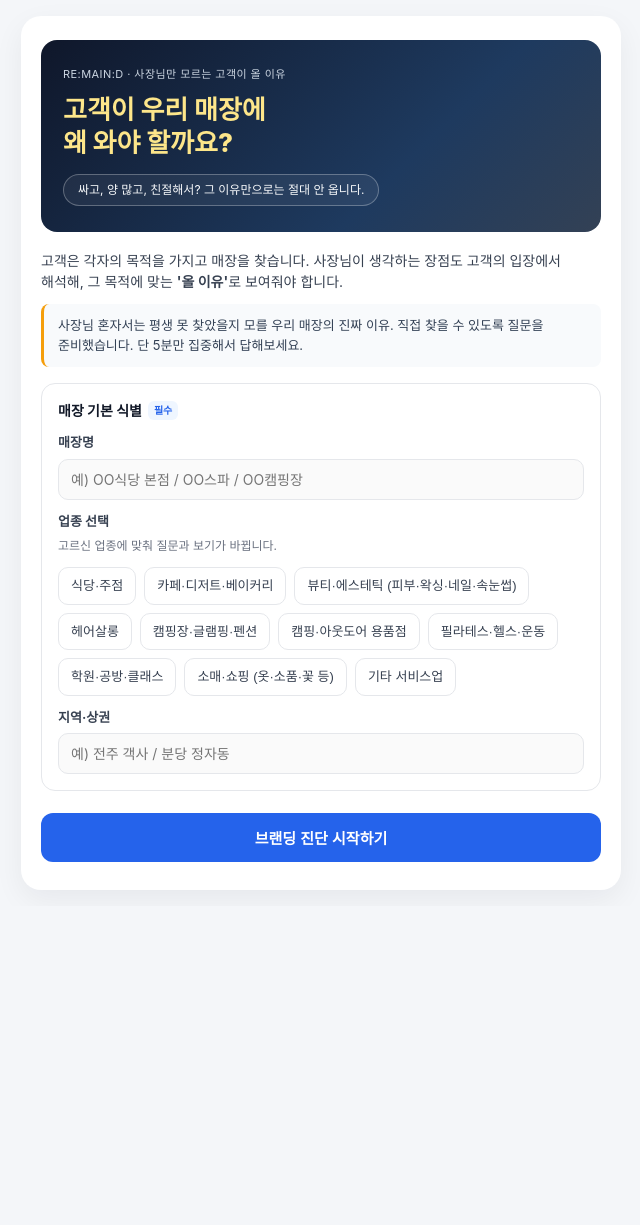
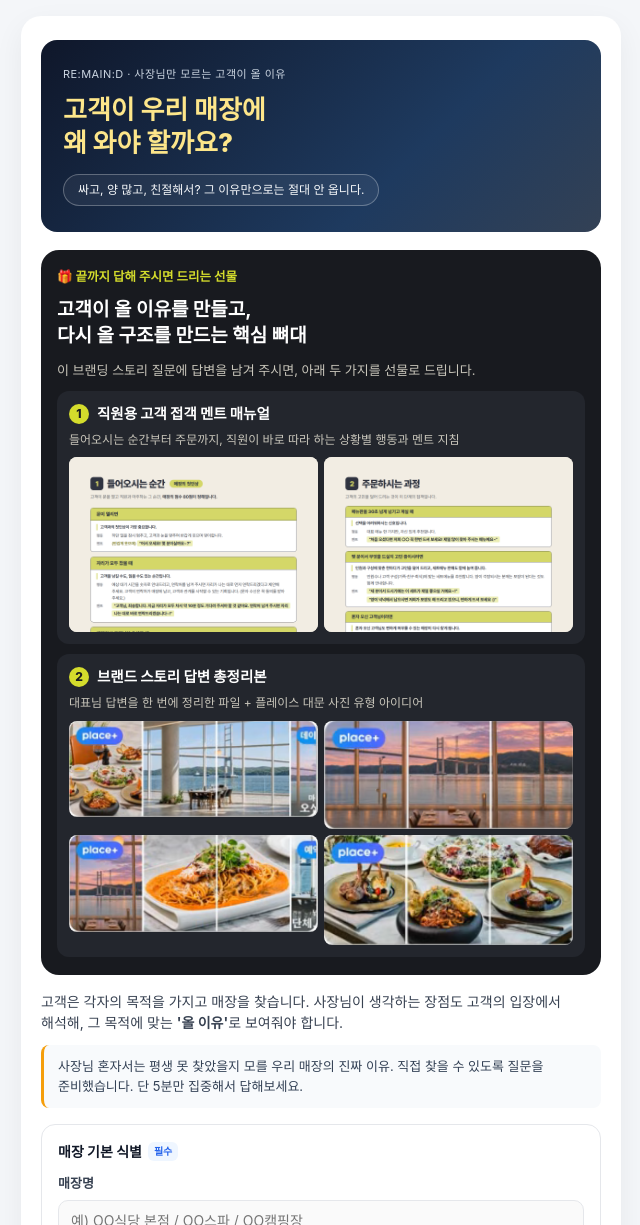
Before and after one commit to jangsamarketing-hub/remaind-branding, a plain HTML site: page survey-preview/index.html in a window 1280 px wide. Shown: the top 1225 px of the page, without its empty margins (319-959 px from the left). Before the commit the page ends 906 px from the top, so only its background shows below. Drawn offline with Linux system fonts and the light colour scheme.

Commit message:
feat: survey v8 preview (intro gift, finish page)

```diff
--- a/survey-preview/index.html
+++ b/survey-preview/index.html
@@ -479,10 +479,10 @@
     .intro-gift-name span { width: 20px; height: 20px; border-radius: 50%; background: #d4dc2c; color: #181a1f; font-size: 12px;
       display: inline-flex; align-items: center; justify-content: center; flex: none; }
     .intro-gift-sub { margin: 0; font-size: 12px; line-height: 1.55; color: #c9c6bb; }
-    .intro-manual { display: grid; grid-template-columns: 1fr 1fr; gap: 6px; margin-top: 2px; }
+    .intro-manual { display: grid; grid-template-columns: repeat(2, minmax(0, 1fr)); gap: 6px; margin-top: 2px; }
     .intro-manual img { width: 100%; aspect-ratio: 1080 / 760; object-fit: cover; object-position: top; border-radius: 8px; background: #f0ebe1; }
-    .intro-compose { display: grid; grid-template-columns: 1fr 1fr; gap: 6px; margin-top: 2px; }
-    .intro-compose .design-thumb { border-radius: 8px; }
+    .intro-compose { display: grid; grid-template-columns: repeat(2, minmax(0, 1fr)); gap: 6px; margin-top: 2px; }
+    .intro-compose .design-thumb { border-radius: 8px; min-width: 0; width: 100%; }
 
   </style>
 </head>
@@ -503,6 +503,27 @@
         <div class="hero-eyebrow">RE:MAIN:D · 사장님만 모르는 고객이 올 이유</div>
         <h1 class="hero-title">고객이 우리 매장에<br/>왜 와야 할까요?</h1>
         <div class="hero-pill">싸고, 양 많고, 친절해서? 그 이유만으로는 절대 안 옵니다.</div>
+      </div>
+      <!-- 시작 화면 선물 안내: 끝까지 답하면 받는 것을 먼저 보여줘서 초반 이탈을 줄인다 -->
+      <div class="intro-gift">
+        <p class="intro-gift-eyebrow">🎁 끝까지 답해 주시면 드리는 선물</p>
+        <h2 class="intro-gift-title">고객이 올 이유를 만들고,<br/>다시 올 구조를 만드는 핵심 뼈대</h2>
+        <p class="intro-gift-desc">이 브랜딩 스토리 질문에 답변을 남겨 주시면, 아래 두 가지를 선물로 드립니다.</p>
+
+        <div class="intro-gift-item">
+          <p class="intro-gift-name"><span>1</span>직원용 고객 접객 멘트 매뉴얼</p>
+          <p class="intro-gift-sub">들어오시는 순간부터 주문까지, 직원이 바로 따라 하는 상황별 행동과 멘트 지침</p>
+          <div class="intro-manual">
+            <img src="https://jangsamarketing-hub.github.io/remaind-branding/survey-assets/manual-enter.png" alt="접객 매뉴얼 1장 들어오시는 순간: 문이 열리면, 자리가 모두 찼을 때의 행동과 멘트" loading="lazy" />
+            <img src="https://jangsamarketing-hub.github.io/remaind-branding/survey-assets/manual-order.png" alt="접객 매뉴얼 2장 주문하시는 과정: 메뉴판을 오래 넘기실 때, 인원에 맞춘 추천 멘트" loading="lazy" />
+          </div>
+        </div>
+
+        <div class="intro-gift-item">
+          <p class="intro-gift-name"><span>2</span>브랜드 스토리 답변 총정리본</p>
+          <p class="intro-gift-sub">대표님 답변을 한 번에 정리한 파일 + 플레이스 대문 사진 유형 아이디어</p>
+          <div class="intro-compose" id="introComposePreview" aria-label="플레이스 대문 사진 구성 예시 4가지"></div>
+        </div>
       </div>
       <p style="font-size:14px; color:#374151; margin:0 0 12px;">
         고객은 각자의 목적을 가지고 매장을 찾습니다. 사장님이 생각하는 장점도 고객의 입장에서 해석해, 그 목적에 맞는 <strong>'올 이유'</strong>로 보여줘야 합니다.
```
